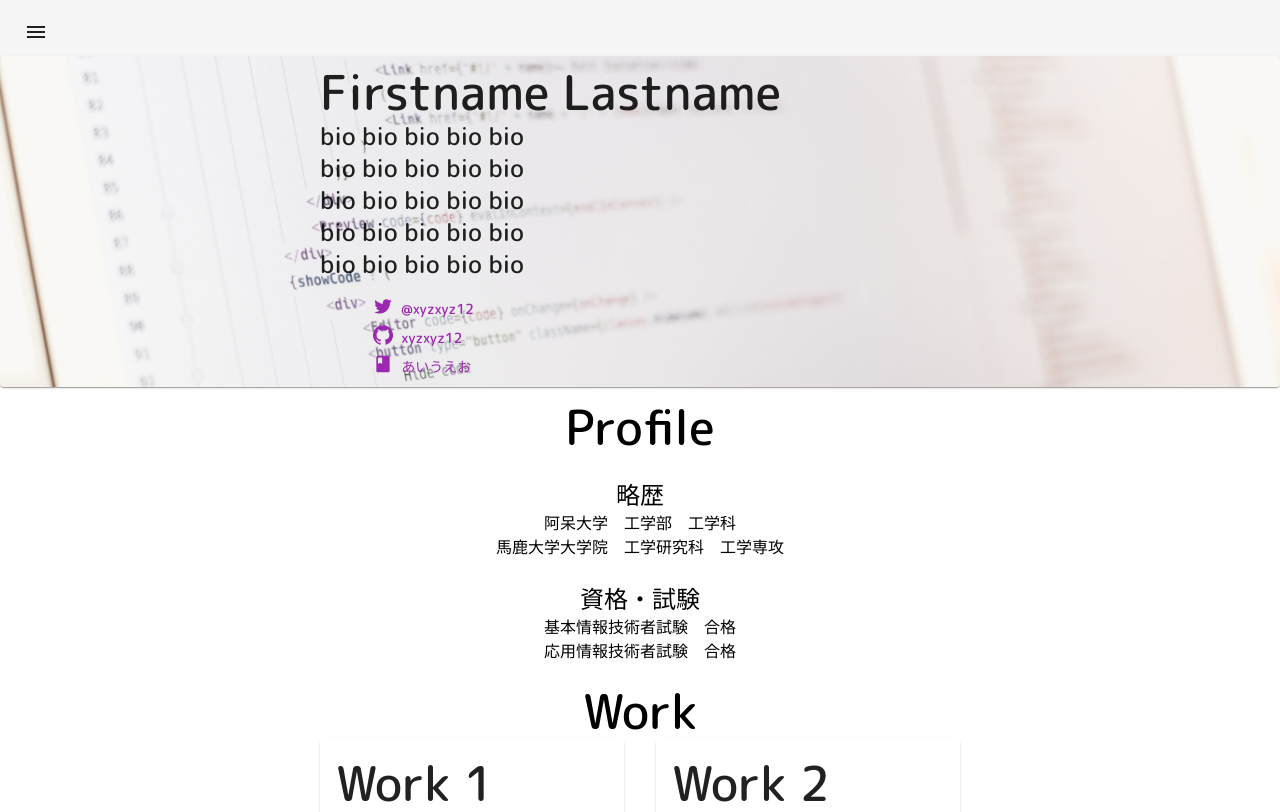
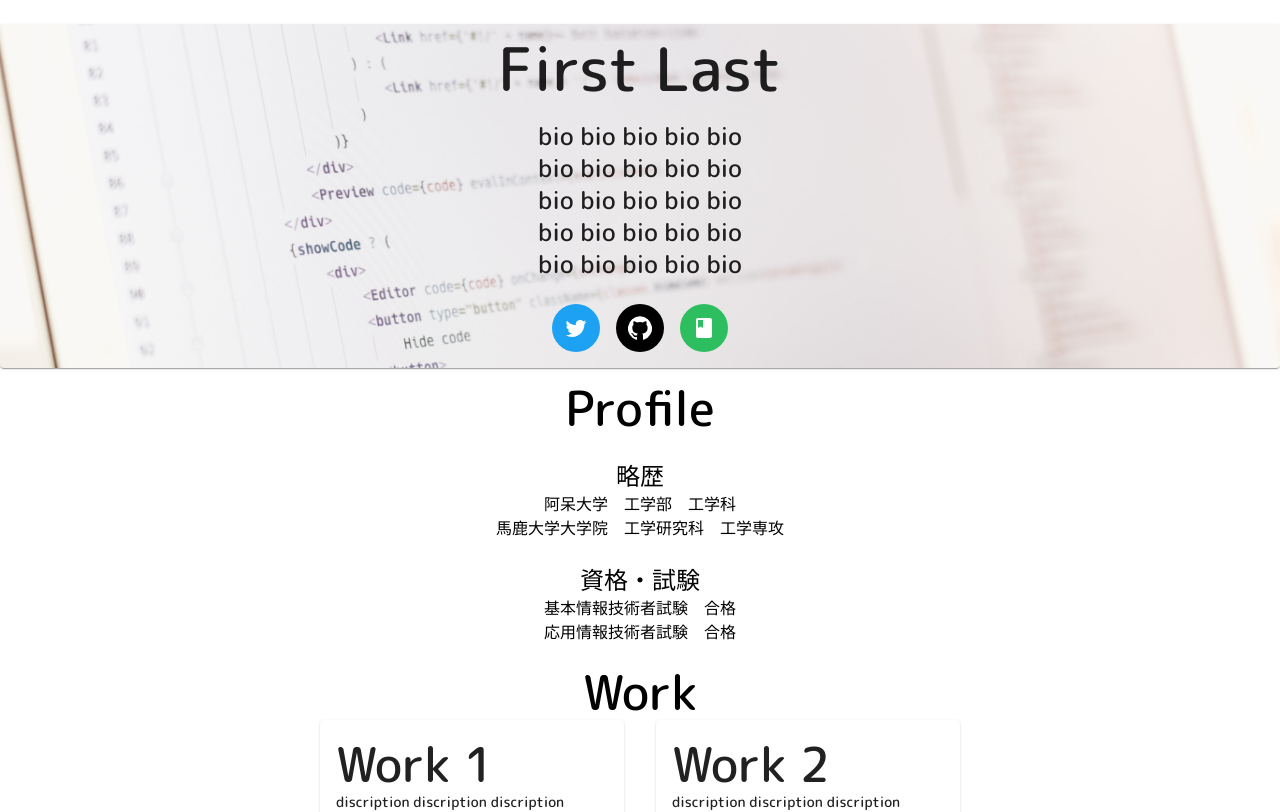
Before and after one commit to utouto97/portfolio, a React (Create React App) app: page / in a window 1280 px wide. Shown: the top 812 px of the page. Built offline with nearby package versions, Linux system fonts and the light colour scheme.

Commit message:
update Header design

```diff
--- a/src/Header.tsx
+++ b/src/Header.tsx
@@ -1,67 +1,66 @@
-import React, { useState } from 'react';
+import React from 'react';
 
 import { createStyles, makeStyles, Theme } from '@material-ui/core/styles';
-import AppBar from '@material-ui/core/AppBar';
-import Toolbar from '@material-ui/core/Toolbar';
 import Typography from '@material-ui/core/Typography';
 import IconButton from '@material-ui/core/IconButton';
 import Paper from '@material-ui/core/Paper';
 import Grid from '@material-ui/core/Grid';
-import Link from '@material-ui/core/Link';
-import Drawer from '@material-ui/core/Drawer';
-
-import MenuIcon from '@material-ui/icons/Menu';
 import TwitterIcon from '@material-ui/icons/Twitter';
 import GitHubIcon from '@material-ui/icons/GitHub';
 import BookIcon from '@material-ui/icons/Book';
 
 import headerImg from './header.jpg';
-import Menu from './Menu';
 
 const useStyles = makeStyles((theme: Theme) =>
   createStyles({
-    title: {
-      flexGrow: 1,
+    paper: {
+      marginTop: theme.spacing(4),
+      backgroundImage: `url(${headerImg})`,
+      backgroundSize: 'cover',
       textAlign: 'center',
     },
-    headerPaper: {
-      backgroundImage: `url(${headerImg})`,
-      backgroundSize: 'cover'
+    twittericon: {
+      margin: theme.spacing(1),
+      color: '#FFFFFF',
+      backgroundColor: '#1DA1F2',
+      "&:hover": {
+        color: '#1DA1F2'
+      }
     },
-    noDecoration: {
-      textDecoration: 'none'
+    githubicon: {
+      margin: theme.spacing(1),
+      color: '#FFFFFF',
+      backgroundColor: '#000000',
+      "&:hover": {
+        color: '#000000'
       }
+    },
+    blogicon: {
+      margin: theme.spacing(1),
+      color: '#FFFFFF',
+      backgroundColor: '#2DBE60',
+      "&:hover": {
+        color: '#2DBE60'
+      }
+    },
   })
 );
 
 const Header = () => {
   const classes = useStyles();
-  const [menuOpen, setMenuOpen] = useState(false);
-
-  const toggleMenu = (menuOpen: boolean) =>
-    (event: React.KeyboardEvent | React.MouseEvent) => {
-      setMenuOpen(menuOpen);
-    };
 
   return (
-    <React.Fragment>
-      <Drawer anchor='left' open={menuOpen} onClose={toggleMenu(false)}>
-        <Menu />
-      </Drawer>
-      <AppBar position='static' color='default'>
-        <Toolbar>
-          <IconButton edge='start' color='inherit' aria-label='menu' onClick={toggleMenu(!menuOpen)}>
-            <MenuIcon />
-          </IconButton>
-        </Toolbar>
-      </AppBar>
-      <Paper className={classes.headerPaper}>
+    <Paper className={classes.paper}>
       <Grid container direction='column' spacing={2}>
-          <Grid container item alignItems='center' justify='center'>
-            <Grid item md={6}>
-              <Typography variant='h3'>
-                Firstname Lastname
+        <Grid container item justify='center'>
+          <Grid item>
+            <Typography variant='h2'>
+              First Last
             </Typography>
+          </Grid>
+        </Grid>
+        <Grid container item justify='center'>
+          <Grid item>
             <Typography variant='h5'>
               bio bio bio bio bio <br />
               bio bio bio bio bio <br />
@@ -71,31 +70,21 @@ const Header = () => {
             </Typography>
           </Grid>
         </Grid>
-          <Grid container item alignItems='center' justify='center'>
-            <Grid item md={5}>
-              <Link display='block' variant='body2' href='https://twitter.com'>
-                <Grid container direction='row' spacing={1} alignItems='center'>
-                  <Grid item><TwitterIcon fontSize='small' /></Grid>
-                  <Grid item>@xyzxyz12</Grid>
-                </Grid>
-              </Link>
-              <Link display='block' variant='body2' href='https://github.com'>
-                <Grid container direction='row' spacing={1} alignItems='center'>
-                  <Grid item><GitHubIcon fontSize='small' /></Grid>
-                  <Grid item>xyzxyz12</Grid>
-                </Grid>
-              </Link>
-              <Link display='block' variant='body2' href='https://qiita.com'>
-                <Grid container direction='row' spacing={1} alignItems='center'>
-                  <Grid item><BookIcon fontSize='small' /></Grid>
-                  <Grid item>あいうえお</Grid>
-                </Grid>
-              </Link>
+        <Grid container item justify='center'>
+          <Grid item>
+            <IconButton className={classes.twittericon} component='a' href='https://twitter.com'>
+              <TwitterIcon />
+            </IconButton>
+            <IconButton className={classes.githubicon} component='a' href='https://twitter.com'>
+              <GitHubIcon />
+            </IconButton>
+            <IconButton className={classes.blogicon} component='a' href='https://twitter.com'>
+              <BookIcon />
+            </IconButton>
           </Grid>
         </Grid>
       </Grid>
-      </Paper>
-    </React.Fragment >
+    </Paper >
   );
 };
 
```
Lines whose indentation alone changed are shown as unchanged.
